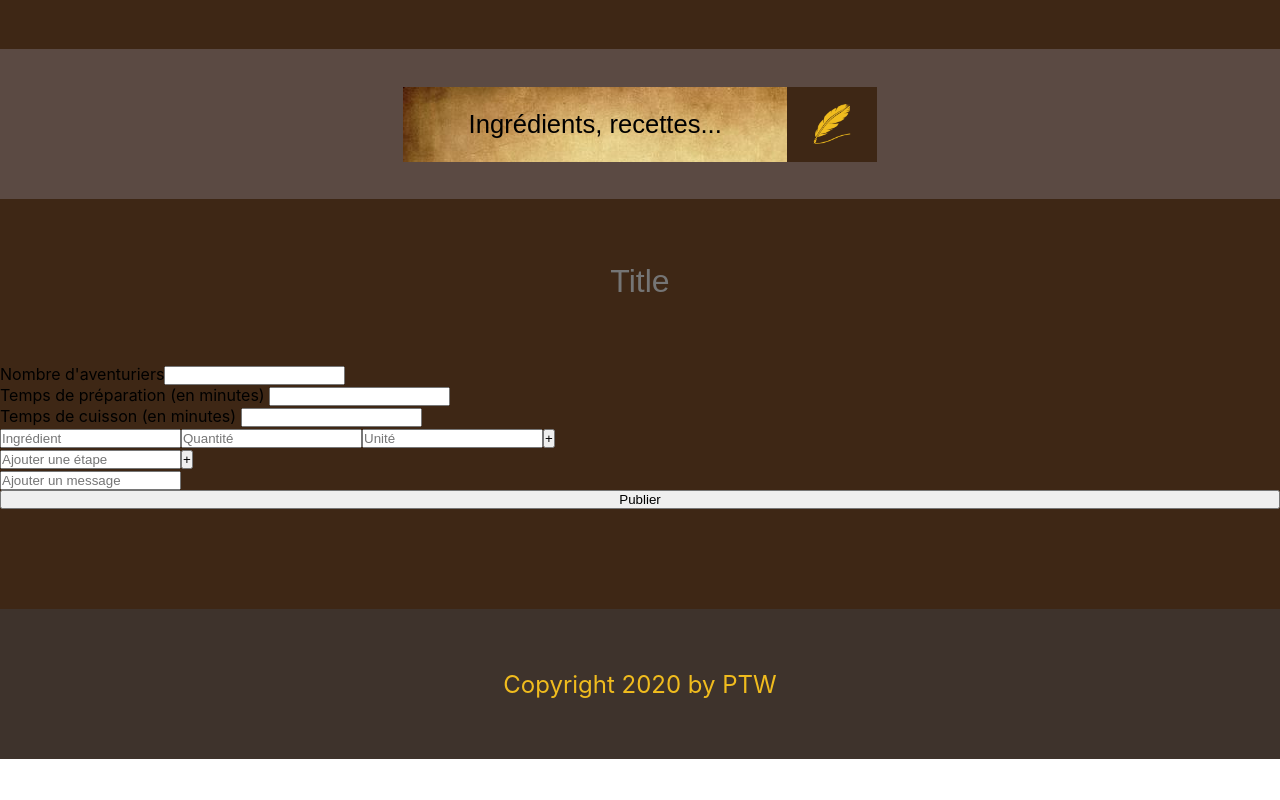
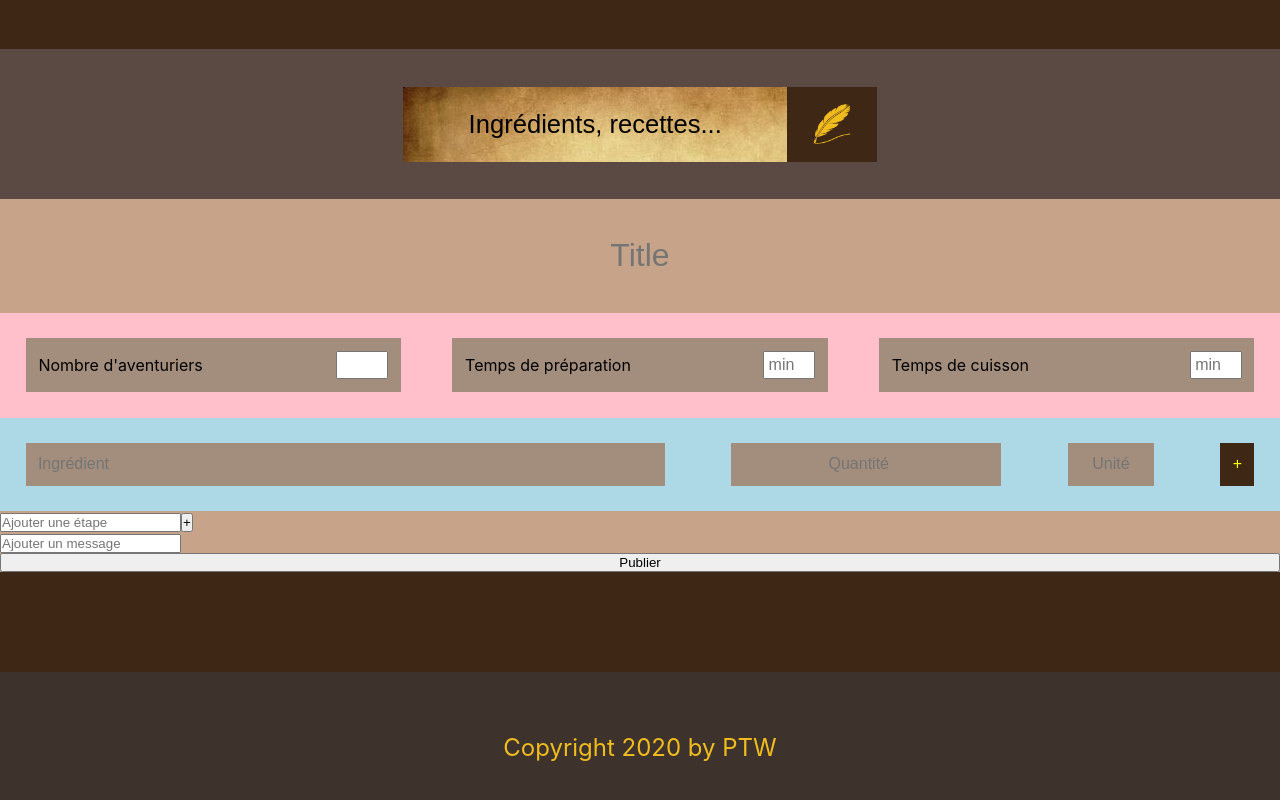
Before and after one commit to TlZeyn/montDor, a React (Create React App) app in the folder front/: page /myrecipes in a window 1280 px wide. Shown: the part 821-1621 px from the top of the page. Before the commit the page ends 1580 px from the top, so only its background shows below. Built offline with nearby package versions, Linux system fonts and the light colour scheme.

Commit message:
did css for title, timeSlots andingredient

```diff
--- a/front/src/components/RecipeForm/RecipeForm.css
+++ b/front/src/components/RecipeForm/RecipeForm.css
@@ -1,12 +1,78 @@
 #recipeForm {
     display: flex;
     flex-direction: column;
+    background-color : #C7A489;
+}
+
+.recipeForm-button {
+    background-color : #3E2715;
+    font-size : 2rem;
+    color : yellow;
 }
 
 #recipeForm_title {
     background :transparent;
     border : none;
     text-align: center;
-    margin : 5% 20% 5% 20%;
+    margin : 3% 20% 3% 20%;
     font-size : 2rem;
 }
+
+
+
+#recipeForm_timeSlot {
+    background-color : pink;
+    display: flex;
+    flex-direction: row;
+
+}
+
+.recipeForm_timeSlot_group-input {
+    margin: 2%;
+    padding: 1%;
+    background-color : #A38E7D;
+    width: 30%;
+    display: flex;
+    justify-content: space-between;
+    align-items: center;
+}
+
+.recipeForm_timeSlot-input {
+    width : 3rem;
+    height : 1.5rem;
+    text-align: center;
+    font-size : 1rem;
+
+
+}
+
+#recipeForm_addIngredient {
+    background-color: lightblue;
+    display: flex;
+    justify-content: space-between;
+    padding: 2%;
+
+}
+#recipeForm_addIngredient input {
+    font-size : 1rem;
+    padding : 1%;
+    ;
+    border : none;
+}
+
+.recipeForm_addIngredient-input-igr {
+    width : 50%;
+    background-color : #A38E7D
+}
+
+.recipeForm_addIngredient-input-qty {
+    width: 20%;
+    text-align: center;
+    background-color : #A38E7D
+}
+
+.recipeForm_addIngredient-input-unt {
+    width: 5%;
+    text-align: center;
+    background-color : #A38E7D
+}
--- a/front/src/components/RecipeForm/RecipeForm.js
+++ b/front/src/components/RecipeForm/RecipeForm.js
@@ -99,17 +99,17 @@ const RecipeForm = () => {
             <input id='recipeForm_title' type='text' placeholder="Title" onClick={() => setTitle('')} onChange={e => setTitle(e.target.value)}></input>
 
             <section id='recipeForm_timeSlot'>
-                <div>
+                <div className='recipeForm_timeSlot_group-input'>
                     <label>Nombre d'aventuriers</label>
-                    <input type='number' value={nbEaters} onChange={e => setNbEaters(e.target.value)}></input>
+                    <input className='recipeForm_timeSlot-input' type='number' value={nbEaters} onChange={e => setNbEaters(e.target.value)}></input>
                 </div>
-                <div>
-                    <label>Temps de préparation (en minutes) </label>
-                    <input type='number' value={prepTime} onChange={e => setPrepTime(e.target.value)}></input>
+                <div className='recipeForm_timeSlot_group-input'>
+                    <label>Temps de préparation </label>
+                    <input className='recipeForm_timeSlot-input' placeholder="min" type='number' value={prepTime} onChange={e => setPrepTime(e.target.value)}></input>
                 </div>
-                <div>
-                    <label>Temps de cuisson (en minutes) </label>
-                    <input type='number' value={cookTime} onChange={e => setCookTime(e.target.value)}></input>
+                <div className='recipeForm_timeSlot_group-input'>
+                    <label>Temps de cuisson </label>
+                    <input className='recipeForm_timeSlot-input' placeholder="min" type='number' value={cookTime} onChange={e => setCookTime(e.target.value)}></input>
                 </div>
             </section>
 
@@ -129,10 +129,10 @@ const RecipeForm = () => {
             }
 
             <section id='recipeForm_addIngredient'>
-                <input type='text' placeholder='Ingrédient' value={ingredient} onChange={e => setIngredient(e.target.value)}></input>
-                <input type='number' placeholder='Quantité' value={quantity} step ='any' onChange={e => setQuantity(e.target.value)}></input>
-                <input type='text' placeholder='Unité' value={unit} onChange={e => setUnit(e.target.value)}></input>
-                <input type='button' value='+' onClick={() => createIngredient()}></input>
+                <input className='recipeForm_addIngredient-input-igr' type='text' placeholder='Ingrédient' value={ingredient} onChange={e => setIngredient(e.target.value)}></input>
+                <input className='recipeForm_addIngredient-input-qty' type='number' placeholder='Quantité' value={quantity} step ='any' onChange={e => setQuantity(e.target.value)}></input>
+                <input className='recipeForm_addIngredient-input-unt' type='text' placeholder='Unité' value={unit} onChange={e => setUnit(e.target.value)}></input>
+                <input className='recipeForm-button' type='button' value='+' onClick={() => createIngredient()}></input>
             </section>
 
 
```
